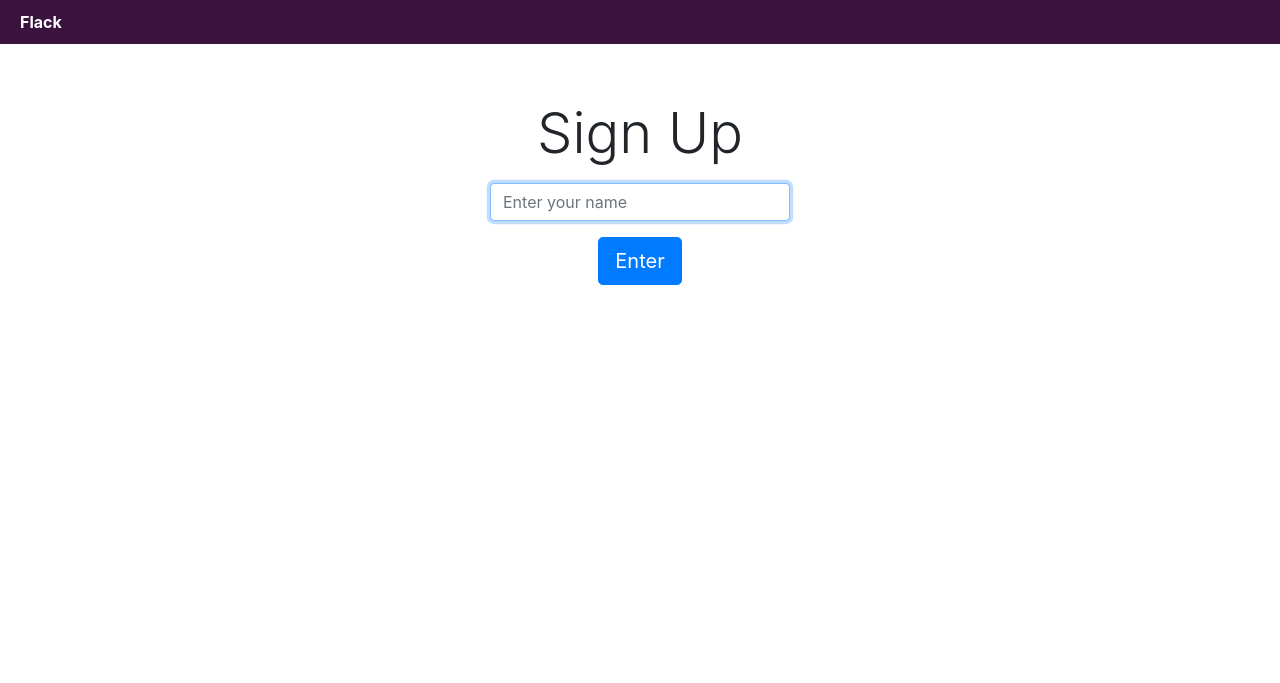
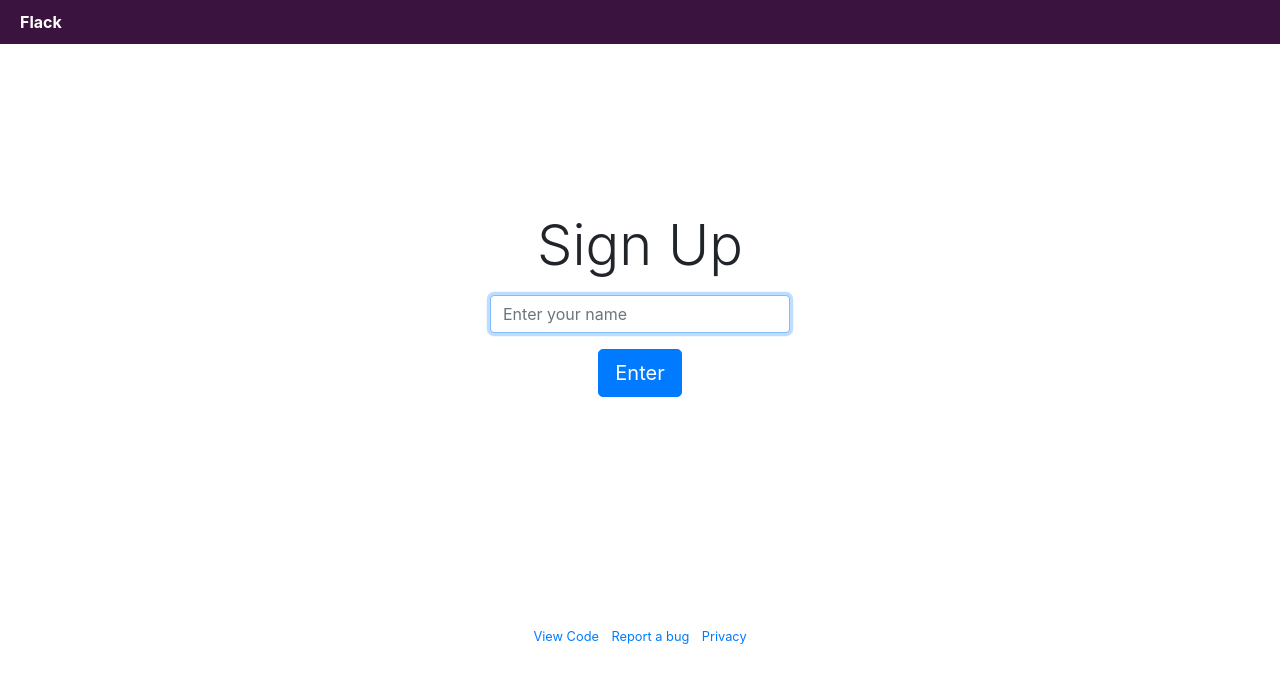
Before and after one commit to minhajul-karim/flack, a Flask app: page /sign_in in a window 1280 px wide. Shown: the top 683 px of the page. Run offline with Flask 2, Linux system fonts and the light colour scheme; some libraries are stand-ins or nearby versions.

Commit message:
Add footer nav

```diff
--- a/static/css/style.css
+++ b/static/css/style.css
@@ -12,6 +12,27 @@ p {
   overflow: hidden;
   padding: 10px 20px;
   color: #fff;
+  margin-bottom: 20vh;
+}
+
+#signup-wrapper {
+  width: 300px;
+  min-height: 100%;
+  margin: 0 auto;
+  text-align: center;
+  padding-bottom: 150px;
+  position: relative;
+}
+
+#signup-wrapper .form-control {
+  display: inline-block;
+}
+
+#signup-footer-nav {
+  width: 100%;
+  position: absolute;
+  left: 0;
+  bottom: 0;
 }
 
 #home-header-nav {
@@ -34,26 +55,18 @@ p {
   float: right;
 }
 
-#signup-area {
-  text-align: center;
-}
-
-#signup-area .form-control {
-  display: inline-block;
-  width: 300px;
-}
-
 #chat-page {
   max-width: 100% !important;
 }
 
 #left-side {
   background-color: #3f0e40;
-  height: calc(100vh - 44px);
+  min-height: calc(100vh - 44px);
   width: 260px;
   float: left;
   color: #fffafa;
   position: relative;
+  overflow-y: auto;
 }
 
 #left-side .fa-circle {
@@ -243,26 +288,29 @@ p {
 
 /* width */
 ::-webkit-scrollbar {
-  width: 10px;
+  height: 8px;
+  width: 8px;
 }
 
 /* Track */
 ::-webkit-scrollbar-track {
   background: #f1f1f1;
+  border-radius: 10px;
 }
 
 /* Handle */
 ::-webkit-scrollbar-thumb {
-  background: #888;
+  background: #007bff;
+  border-radius: 10px;
 }
 
 /* Handle on hover */
 ::-webkit-scrollbar-thumb:hover {
-  background: #555;
+  background: #2980b9;
 }
 
 @media (max-width: 599px) {
-  #signup-area .form-control {
+  #signup-wrapper .form-control {
     width: auto;
   }
   #left-side {
@@ -275,4 +323,10 @@ p {
     width: calc(100% - 150px);
   }
 }
+
+@media all and (min-width: 1025px) {
+  #signup-wrapper {
+    padding-bottom: 250px;
+  }
+}
 /*# sourceMappingURL=style.css.map */
--- a/static/scss/style.scss
+++ b/static/scss/style.scss
@@ -11,9 +11,10 @@ p {
 $navbar_height: 44px;
 $left_side_width: 260px;
 $room_header_height: 28px;
-$textarea_height: 55px;
+$textarea_height: 100px;
 $icons_height: 54px;
 $breakpoint-mobile: 599px;
+$breakpoint-large-screen: 1025px;
 
 // Mixins
 @mixin header-nav {
@@ -26,6 +27,26 @@ $breakpoint-mobile: 599px;
 #signup-header-nav {
   @include header-nav;
   color: #fff;
+  margin-bottom: 20vh;
+}
+
+#signup-wrapper {
+  width: 300px;
+  min-height: 100%;
+  margin: 0 auto;
+  text-align: center;
+  padding-bottom: 150px;
+  position: relative;
+  .form-control {
+    display: inline-block;
+  }
+}
+
+#signup-footer-nav {
+  width: 100%;
+  position: absolute;
+  left: 0;
+  bottom: 0;
 }
 
 #home-header-nav {
@@ -45,16 +66,6 @@ $breakpoint-mobile: 599px;
   float: right;
 }
 
-// Sing up
-#signup-area {
-  text-align: center;
-
-  .form-control {
-    display: inline-block;
-    width: 300px;
-  }
-}
-
 // Chat page
 #chat-page {
   max-width: 100% !important;
@@ -63,11 +74,12 @@ $breakpoint-mobile: 599px;
 // Room info
 #left-side {
   background-color: #3f0e40;
-  height: calc(100vh - #{$navbar_height});
+  min-height: calc(100vh - #{$navbar_height});
   width: $left_side_width;
   float: left;
   color: #fffafa;
   position: relative;
+  overflow-y: auto;
 
   // Active status icon
   .fa-circle {
@@ -273,26 +319,29 @@ $breakpoint-mobile: 599px;
 // Scrollbar
 /* width */
 ::-webkit-scrollbar {
-  width: 10px;
+  height: 8px;
+  width: 8px;
 }
 
 /* Track */
 ::-webkit-scrollbar-track {
   background: #f1f1f1;
+  border-radius: 10px;
 }
 
 /* Handle */
 ::-webkit-scrollbar-thumb {
-  background: #888;
+  background: #007bff;
+  border-radius: 10px;
 }
 
 /* Handle on hover */
 ::-webkit-scrollbar-thumb:hover {
-  background: #555;
+  background: #2980b9;
 }
 
 @media (max-width: $breakpoint-mobile) {
-  #signup-area {
+  #signup-wrapper {
     .form-control {
       width: auto;
     }
@@ -308,3 +357,9 @@ $breakpoint-mobile: 599px;
     width: calc(100% - #{$small_left_side_width});
   }
 }
+
+@media all and (min-width: $breakpoint-large-screen) {
+  #signup-wrapper {
+    padding-bottom: 250px;
+  }
+}
--- a/templates/sign_in.html
+++ b/templates/sign_in.html
@@ -40,23 +40,25 @@
         </ul>
     </nav>
 
-    <!-- Sign up form -->
-    <div class="container mt-5" id="signup-area">
-        <div class="row">
-            <div class="col">
-                <div id="registration-area">
-                    <h1 class="display-4 py-2">Sign Up</h1>
-                    <form action="#" method="POST" id="reg_form">
-                        <div class="form-group">
-                            <input type="text" class="form-control" placeholder="Enter your name" name="name" id="name"
-                                required autofocus>
-                        </div>
-                        <button type="submit" class="btn btn-primary btn-lg" id="name-button">Enter</button>
-                    </form>
-                </div>
+    <div id="signup-wrapper">
+        <h1 class="display-4 py-2">Sign Up</h1>
+        <form action="#" method="POST" id="reg_form">
+            <div class="form-group">
+                <input type="text" class="form-control" placeholder="Enter your name" name="name" id="name" required
+                    autofocus>
             </div>
+            <button type="submit" class="btn btn-primary btn-lg" id="name-button">Enter</button>
+        </form>
+        <div id="signup-footer-nav">
+            <ul class="list-inline text-center">
+                <li class="list-inline-item"><a class="text-center" href="#"><small>View Code</small></a></li>
+                <li class="list-inline-item"><a class="text-center" href="#"><small>Report a bug</small></a>
+                </li>
+                <li class="list-inline-item"><a class="text-center" href="#"><small>Privacy</small></a></li>
+            </ul>
         </div>
     </div>
+
 
     <!-- Optional JavaScript -->
     <!-- jQuery first, then Popper.js, then Bootstrap JS -->
```
Also changed, not shown: other parts of static/css/style.css (+46 -14 lines), other parts of static/scss/style.scss (+46 -12 lines), static/js/index.js (+70 -64 lines), templates/home.html (+24 -20 lines), static/images/user_image2.png (deleted), 1 other file.
